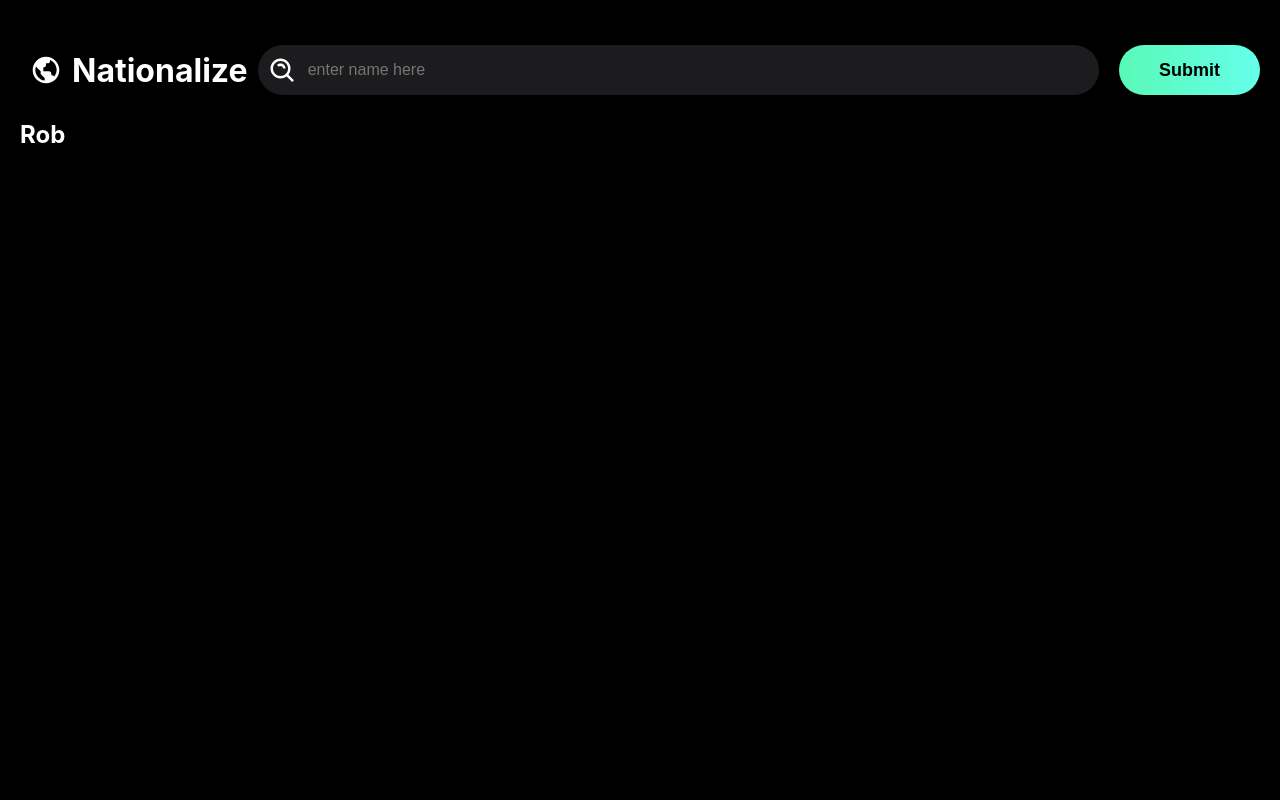
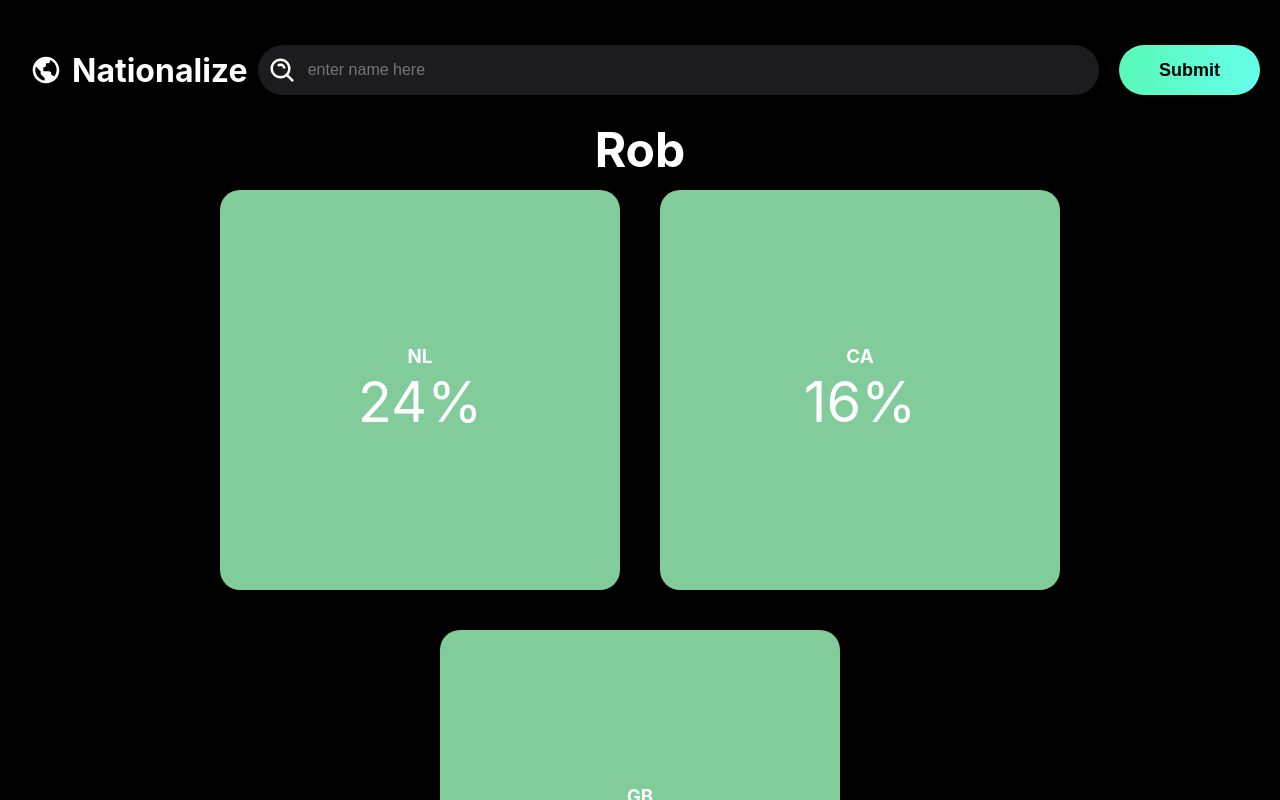
Before and after one commit to rob212/nationalize, a React (Create React App) app: page / in a window 1280 px wide. Both pictures are taken after typing "Sample" into the empty fields and a click on the input "Submit". Shown: the top 800 px of the page. Built offline with nearby package versions, Linux system fonts and the light colour scheme.

Commit message:
added grid of cards

```diff
--- a/src/App.js
+++ b/src/App.js
@@ -5,14 +5,14 @@ import getNationality from './utils/NationalizeApi'
 import ResultsPanel from './components/resultsPanel/ResultsPanel'
 
 function App() {
-  const [searchResult, setSearchResult] = useState({ name: '', countries: [] })
+  const [searchResult, setSearchResult] = useState({ name: '', country: [] })
 
   const searchHandler = async name => {
     const data = await getNationality(name)
     console.log(data)
     setSearchResult(data)
   }
-  // console.log(searchResult)
+
   return (
     <div className='app'>
       <Header handleSearch={searchHandler} />
--- a/src/components/countryCard/CountryCard.css
+++ b/src/components/countryCard/CountryCard.css
@@ -0,0 +1,17 @@
+.countryCard {
+  margin: 20px;
+  background-color: rgb(129, 204, 154);
+  height: 400px;
+  width: 400px;
+  border-radius: 20px;
+  box-shadow: 0 10px 20px rgba(0, 0, 0, 0.25);
+
+  display: flex;
+  flex-flow: column;
+  justify-content: center;
+  align-items: center;
+}
+
+.percentage {
+  font-size: 3.5rem;
+}
--- a/src/components/countryCard/CountryCard.js
+++ b/src/components/countryCard/CountryCard.js
@@ -5,7 +5,7 @@ function CountryCard({ name, probability }) {
   return (
     <div className='countryCard'>
       <h3 className='countryName'>{name}</h3>
-      <p className='percentage'>{probability}</p>
+      <p className='percentage'>{Math.ceil(probability * 100)}%</p>
     </div>
   )
 }
--- a/src/components/resultsPanel/ResultsPanel.css
+++ b/src/components/resultsPanel/ResultsPanel.css
@@ -0,0 +1,22 @@
+.searchResultName {
+  height: 50px;
+  width: 100%;
+  display: flex;
+  justify-content: center;
+  font-size: 3rem;
+}
+
+.cardContainer {
+  display: flex;
+  justify-content: center;
+  flex-flow: column wrap;
+  width: 100%;
+  height: 100%;
+}
+
+.countryCardsList {
+  display: flex;
+  justify-content: center;
+  flex-flow: row wrap;
+  list-style-type: none;
+}
--- a/src/components/resultsPanel/ResultsPanel.js
+++ b/src/components/resultsPanel/ResultsPanel.js
@@ -1,13 +1,27 @@
 import React from 'react'
 import './ResultsPanel.css'
+import CountryCard from '../countryCard/CountryCard'
 
 function ResultsPanel(props) {
-  let name = props.data.name
-  let countries = props.data.countries
-
+  let searchName = props.data.name
+  let countries = props.data.country
   return (
     <div className='resultPanel'>
-      {name && <h2 className='searchResultName'>{name}</h2>}
+      {searchName && <h2 className='searchResultName'>{searchName}</h2>}
+      {countries && (
+        <div className='cardContainer'>
+          <ul className='countryCardsList'>
+            {countries.map(country => (
+              <li key={country.country_id}>
+                <CountryCard
+                  name={country.country_id}
+                  probability={country.probability}
+                />
+              </li>
+            ))}
+          </ul>
+        </div>
+      )}
     </div>
   )
 }
```
